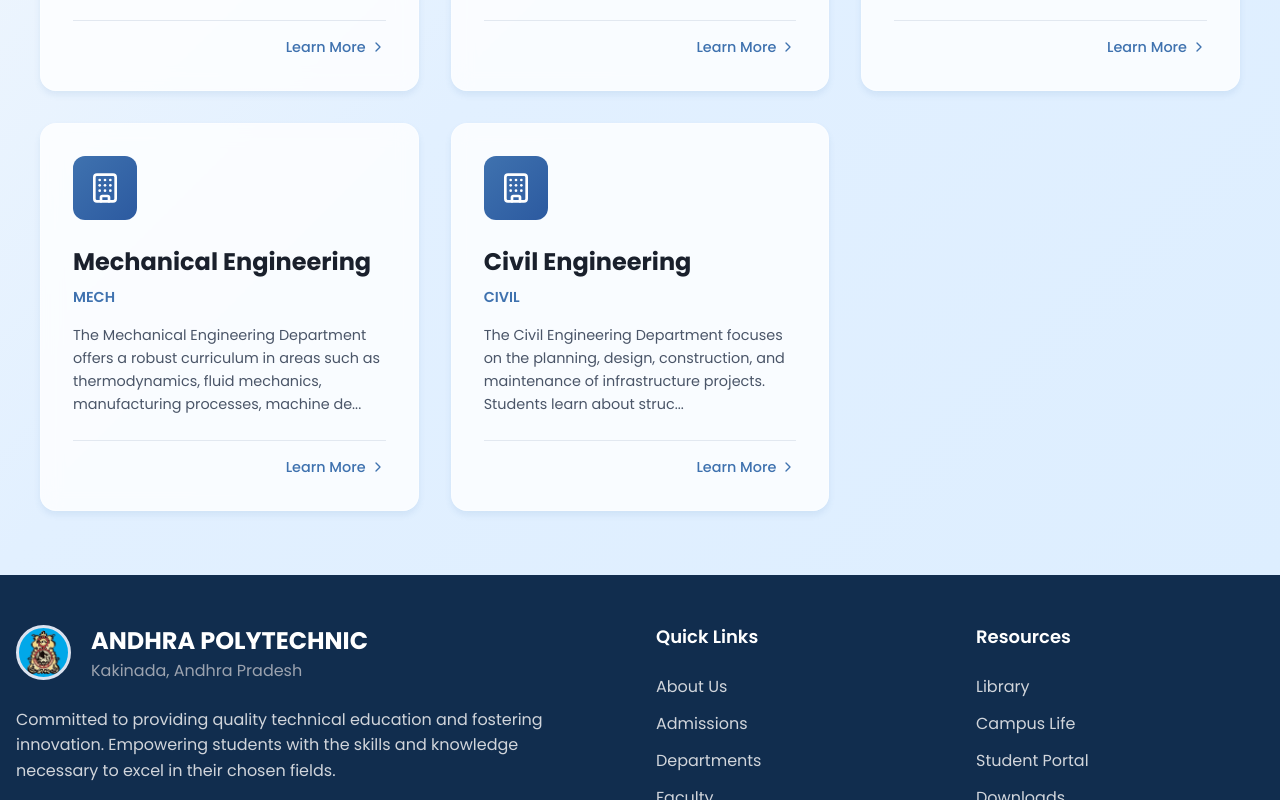
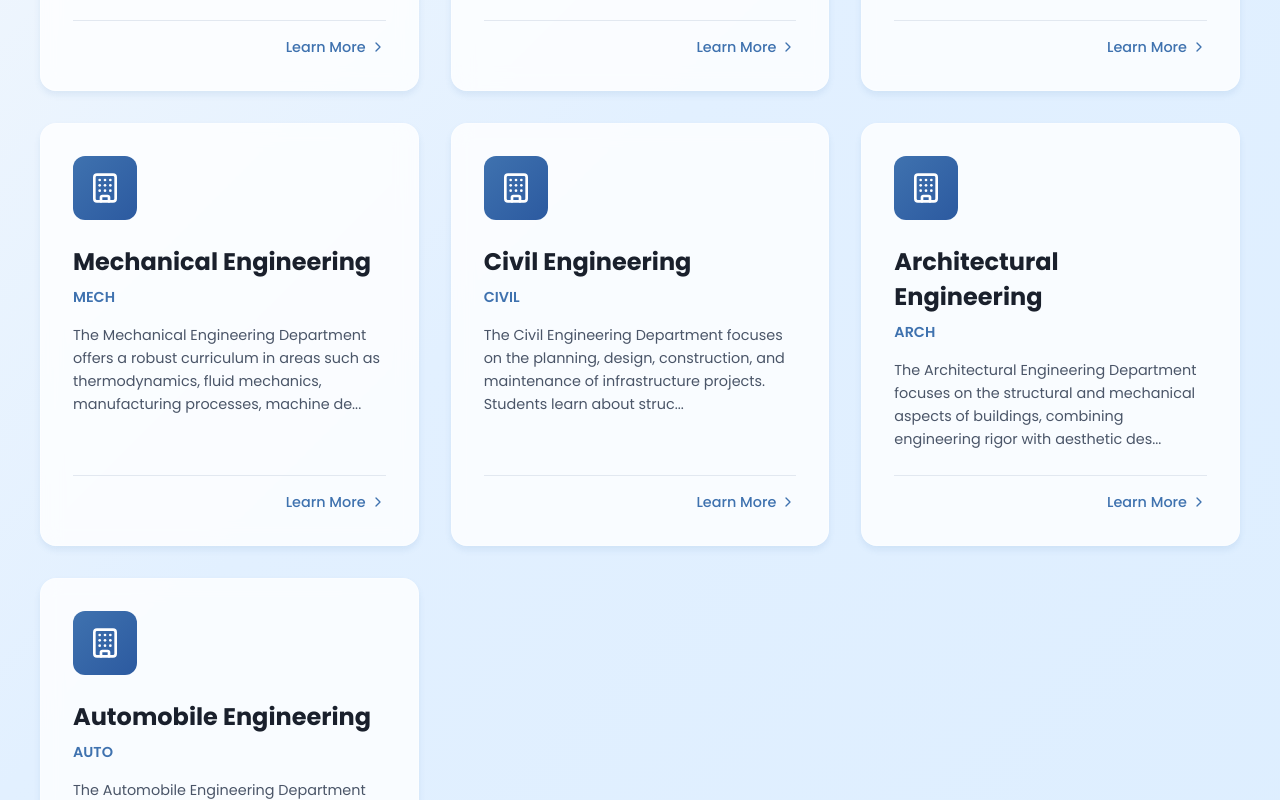
Before and after one commit to DhanushSaiCoder/AndhraPolytechnic, a React (Create React App) app in the folder frontend/: page /departments in a window 1280 px wide. Shown: the part 920-1720 px from the top of the page. Built offline with nearby package versions, Linux system fonts and the light colour scheme.

Commit message:
+black gradient

```diff
--- a/frontend/src/data/departmentsData.js
+++ b/frontend/src/data/departmentsData.js
@@ -34,7 +34,7 @@ export const departmentsData = [
             'Faculty published research papers in international journals.',
             'Department received funding for a smart campus project.',
         ],
-        image: '/images/departments/computer.jpg', // Placeholder image
+        image: 'https://picsum.photos/seed/computer-engineering/800/600',
     },
     {
         id: 'electronics-engineering',
@@ -67,7 +67,7 @@ export const departmentsData = [
             'Students developed an automated irrigation system.',
             'Department collaborated with local industries for internships.',
         ],
-        image: '/images/departments/electronics.jpg', // Placeholder image
+        image: 'https://picsum.photos/seed/electronics-engineering/800/600',
     },
     {
         id: 'electrical-engineering',
@@ -97,7 +97,7 @@ export const departmentsData = [
             'Students designed a smart grid prototype.',
             'Department organized a national conference on sustainable energy.',
         ],
-        image: '/images/departments/electrical.jpg', // Placeholder image
+        image: 'https://picsum.photos/seed/electrical-engineering/800/600',
     },
     {
         id: 'mechanical-engineering',
@@ -127,7 +127,7 @@ export const departmentsData = [
             'Students built a working prototype of a solar-powered vehicle.',
             'Department secured patents for innovative mechanical designs.',
         ],
-        image: '/images/departments/mechanical.jpg', // Placeholder image
+        image: 'https://picsum.photos/seed/mechanical-engineering/800/600',
     },
     {
         id: 'civil-engineering',
@@ -157,6 +157,66 @@ export const departmentsData = [
             'Students participated in national-level bridge design competitions.',
             'Department provided consultancy for local government projects.',
         ],
-        image: '/images/departments/civil.jpg', // Placeholder image
+        image: 'https://picsum.photos/seed/civil-engineering/800/600',
+    },
+    {
+        id: 'architectural-engineering',
+        name: 'Architectural Engineering',
+        shortName: 'ARCH',
+        vision: 'To integrate engineering principles with architectural design, fostering innovative and sustainable built environments.',
+        mission: 'To provide comprehensive education in architectural engineering, emphasizing structural design, building systems, and sustainable practices.',
+        description: 'The Architectural Engineering Department focuses on the structural and mechanical aspects of buildings, combining engineering rigor with aesthetic design principles. Students learn about building materials, structural analysis, HVAC systems, and sustainable construction.',
+        faculty: [
+            { name: 'Dr. N. Sharma', designation: 'Head of Department', specialization: 'Sustainable Building Design' },
+            { name: 'Prof. O. Singh', designation: 'Professor', specialization: 'Structural Analysis' },
+        ],
+        labs: [
+            { name: 'Building Materials Lab', description: 'For testing properties of various construction materials.' },
+            { name: 'CAD Lab', description: 'Equipped with software for architectural design and drafting.' },
+        ],
+        courses: [
+            { code: 'AR101', title: 'Introduction to Architectural Engineering' },
+            { code: 'AR201', title: 'Building Structures' },
+            { code: 'AR301', title: 'HVAC Systems' },
+        ],
+        activities: [
+            'Architectural Design Competitions',
+            'Workshops on Green Building Technologies',
+        ],
+        achievements: [
+            'Students won awards in national architectural design contests.',
+            'Department collaborated on a smart city planning project.',
+        ],
+        image: 'https://picsum.photos/seed/architectural-engineering/800/600',
+    },
+    {
+        id: 'automobile-engineering',
+        name: 'Automobile Engineering',
+        shortName: 'AUTO',
+        vision: 'To be a leader in automobile engineering education and research, driving innovation in vehicle technology and sustainable mobility.',
+        mission: 'To equip students with advanced knowledge in automobile engineering, focusing on vehicle design, manufacturing, and maintenance, and promoting research in emerging automotive technologies.',
+        description: 'The Automobile Engineering Department provides specialized education in the design, development, manufacturing, and maintenance of automobiles. Students explore topics such as engine technology, vehicle dynamics, automotive electronics, and alternative fuels.',
+        faculty: [
+            { name: 'Dr. P. Rao', designation: 'Head of Department', specialization: 'Automotive Electronics' },
+            { name: 'Prof. Q. Kumar', designation: 'Professor', specialization: 'Vehicle Dynamics' },
+        ],
+        labs: [
+            { name: 'Automotive Engine Lab', description: 'For hands-on study of internal combustion engines.' },
+            { name: 'Vehicle Dynamics Lab', description: 'Equipped for testing vehicle performance and stability.' },
+        ],
+        courses: [
+            { code: 'AT101', title: 'Automotive Chassis' },
+            { code: 'AT201', title: 'Automotive Engines' },
+            { code: 'AT301', title: 'Vehicle Design' },
+        ],
+        activities: [
+            'Go-Kart Design and Fabrication',
+            'Workshops on Electric Vehicles',
+        ],
+        achievements: [
+            'Students designed and built an award-winning electric vehicle.',
+            'Department partnered with leading automotive companies for internships.',
+        ],
+        image: 'https://picsum.photos/seed/automobile-engineering/800/600',
     },
 ];
--- a/frontend/src/pages/DepartmentDetail.js
+++ b/frontend/src/pages/DepartmentDetail.js
@@ -41,8 +41,10 @@ const DepartmentDetail = () => {
         <img src={department.image} alt={department.name} className="department-header-image" />
         <div className="department-header-overlay"></div>
         <div className="department-header-content">
-          <h1>{department.name} ({department.shortName})</h1>
-          <p>{department.description}</p>
+          <div className="department-header-text-wrapper">
+            <h1>{department.name} ({department.shortName})</h1>
+            <p>{department.description}</p>
+          </div>
         </div>
       </header>
 
--- a/frontend/src/styles/DepartmentsStyles/DepartmentDetail.css
+++ b/frontend/src/styles/DepartmentsStyles/DepartmentDetail.css
@@ -38,7 +38,7 @@
 .department-detail-header {
     position: relative;
     width: 100%;
-    height: 300px;
+    height: 450px;
     border-radius: 1rem;
     overflow: hidden;
     margin-bottom: 3rem;
@@ -68,7 +68,14 @@
     color: #F9F7F7;
     text-align: center;
     padding: 2rem;
-    max-width: 800px;
+    width: 100%; /* Changed from max-width */
+    background: linear-gradient(to top, rgba(0, 0, 0, 0.7), rgba(0, 0, 0, 0.4), transparent);
+    border-radius: 0.5rem;
+}
+
+.department-header-text-wrapper {
+    max-width: 800px; /* Max width for the text content */
+    margin: 0 auto; /* Center the text content */
 }
 
 .department-header-content h1 {
@@ -177,7 +184,7 @@
 /* Responsive adjustments */
 @media (max-width: 768px) {
     .department-detail-header {
-        height: 200px;
+        height: 300px;
     }
 
     .department-header-content h1 {
```
